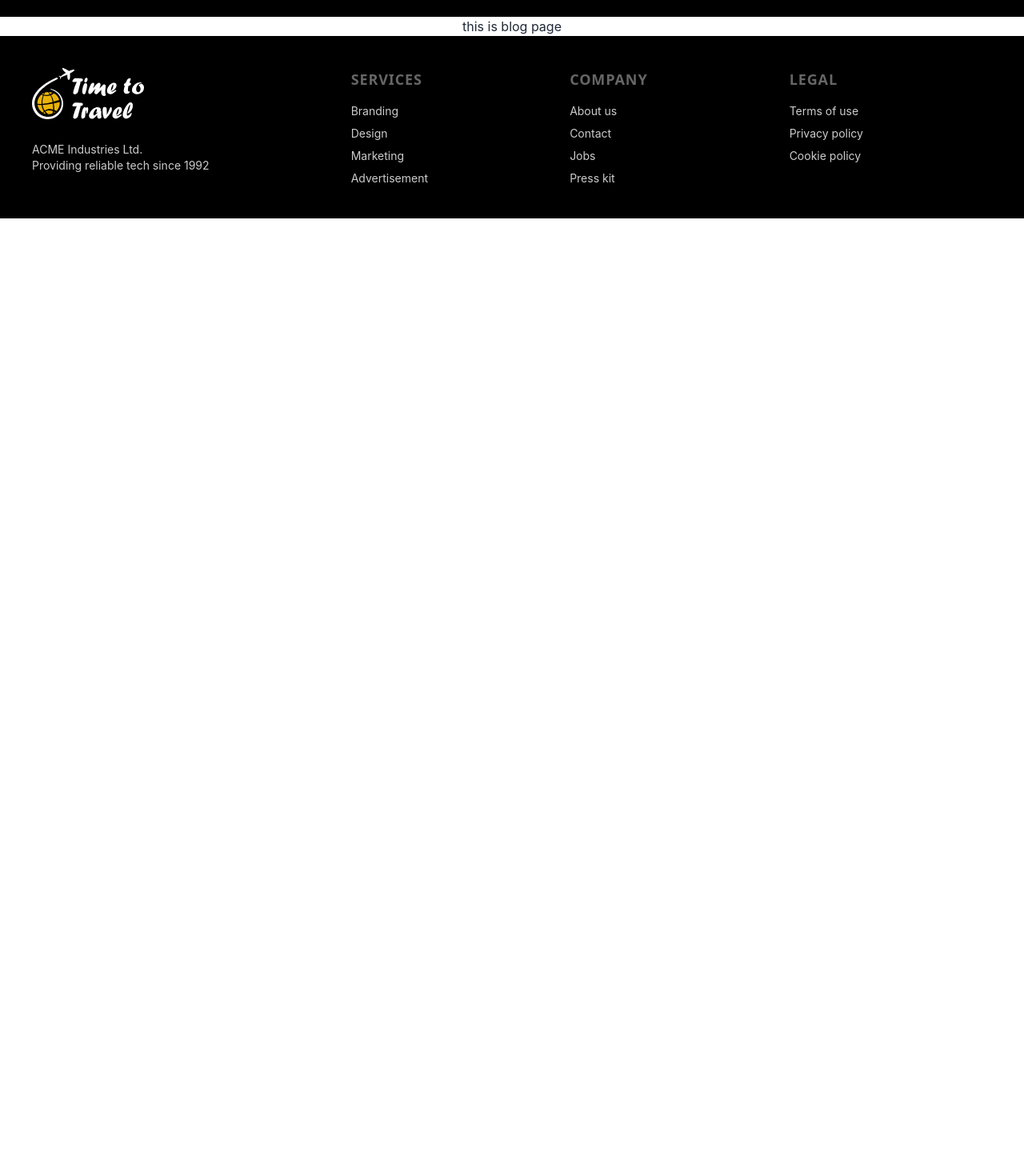
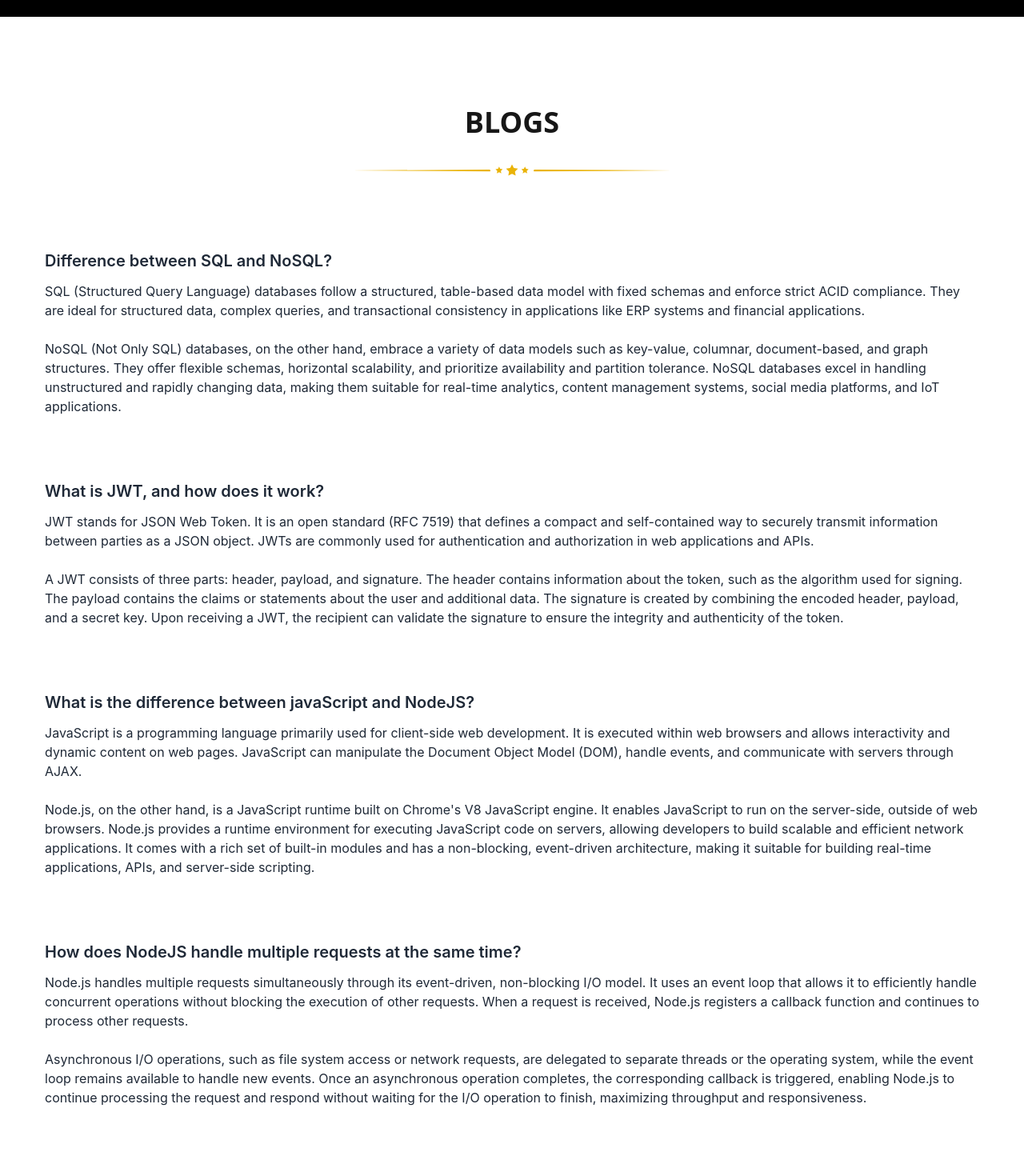
Before and after one commit to ehasanulh1/timeToTravel, a React (Create React App) app: page /blog in a window 1280 px wide. Shown: the part 120-1590 px from the top of the page at 80% size. Before the commit the page ends 800 px from the top, so only its background shows below. Built offline with nearby package versions, Linux system fonts and the light colour scheme; no server answers.

Commit message:
fixed modal problem

```diff
--- a/src/App.css
+++ b/src/App.css
@@ -1,5 +1,4 @@
 .App {
-  text-align: center;
 }
 
 .App-logo {
--- a/src/pages/Blog/Blog.js
+++ b/src/pages/Blog/Blog.js
@@ -1,9 +1,58 @@
 import React from 'react';
+import line from '../../assets/line.svg'
 
 const Blog = () => {
     return (
-        <div>
-            this is blog page
+        <div style={{ maxWidth: '1200px' }} className='mx-auto px-4 py-28'>
+            <div className='text-center pb-20'>
+                <h1 className='font-sans font-bold text-neutral-900 text-4xl uppercase mb-8'>Blogs</h1>
+                <img className='mx-auto text-yellow-500' src={line} alt="" />
+            </div>
+            <div className='mb-20'>
+                <h1 className='my-3 text-xl font-semibold'>Difference between SQL and NoSQL?</h1>
+                <div>
+                    <p>SQL (Structured Query Language) databases follow a structured, table-based data model with fixed schemas and enforce strict ACID compliance. They are ideal for structured data, complex queries, and transactional consistency in applications like ERP systems and financial applications.</p>
+                    <br />
+                    <p>
+                        NoSQL (Not Only SQL) databases, on the other hand, embrace a variety of data models such as key-value, columnar, document-based, and graph structures. They offer flexible schemas, horizontal scalability, and prioritize availability and partition tolerance. NoSQL databases excel in handling unstructured and rapidly changing data, making them suitable for real-time analytics, content management systems, social media platforms, and IoT applications.
+                    </p>
+                </div>
+            </div>
+            <div className='mb-20'>
+                <h1 className='my-3 text-xl font-semibold'>What is JWT, and how does it work?</h1>
+                <div>
+                    <p>JWT stands for JSON Web Token. It is an open standard (RFC 7519) that defines a compact and self-contained way to securely transmit information between parties as a JSON object. JWTs are commonly used for authentication and authorization in web applications and APIs.</p>
+                    <br />
+                    <p>
+                        A JWT consists of three parts: header, payload, and signature. The header contains information about the token, such as the algorithm used for signing. The payload contains the claims or statements about the user and additional data. The signature is created by combining the encoded header, payload, and a secret key. Upon receiving a JWT, the recipient can validate the signature to ensure the integrity and authenticity of the token.
+                    </p>
+                </div>
+            </div>
+            <div className='mb-20'>
+                <h1 className='my-3 text-xl font-semibold'>What is the difference between javaScript and NodeJS?</h1>
+                <div>
+                    <p>
+                        JavaScript is a programming language primarily used for client-side web development. It is executed within web browsers and allows interactivity and dynamic content on web pages. JavaScript can manipulate the Document Object Model (DOM), handle events, and communicate with servers through AJAX.
+
+                    </p>
+                    <br />
+                    <p>
+                        Node.js, on the other hand, is a JavaScript runtime built on Chrome's V8 JavaScript engine. It enables JavaScript to run on the server-side, outside of web browsers. Node.js provides a runtime environment for executing JavaScript code on servers, allowing developers to build scalable and efficient network applications. It comes with a rich set of built-in modules and has a non-blocking, event-driven architecture, making it suitable for building real-time applications, APIs, and server-side scripting.
+                    </p>
+                </div>
+            </div>
+            <div className='mb-20'>
+                <h1 className='my-3 text-xl font-semibold'>How does NodeJS handle multiple requests at the same time?</h1>
+                <div>
+                    <p>
+                        Node.js handles multiple requests simultaneously through its event-driven, non-blocking I/O model. It uses an event loop that allows it to efficiently handle concurrent operations without blocking the execution of other requests. When a request is received, Node.js registers a callback function and continues to process other requests.
+                    </p>
+                    <br />
+                    <p>
+                        Asynchronous I/O operations, such as file system access or network requests, are delegated to separate threads or the operating system, while the event loop remains available to handle new events. Once an asynchronous operation completes, the corresponding callback is triggered, enabling Node.js to continue processing the request and respond without waiting for the I/O operation to finish, maximizing throughput and responsiveness.
+                    </p>
+                </div>
+            </div>
         </div>
     );
 };
--- a/src/pages/Reviews/MyReviews.js
+++ b/src/pages/Reviews/MyReviews.js
@@ -41,7 +41,7 @@ const MyReviews = () => {
             </div>
             <div className='items-center'>
                 {
-                    myReviews.length > 0 ?
+                    myReviews?.length > 0 ?
                         <div className='grid grid-cols-2 gap-10 mb-10'>
                             {
                                 myReviews.map(review => <ReviewCard
@@ -55,6 +55,7 @@ const MyReviews = () => {
                         <div className='font-medium text-3xl'>{noReviews}</div>
                 }
             </div>
+
         </div>
     );
 };
--- a/src/pages/Reviews/Review.js
+++ b/src/pages/Reviews/Review.js
@@ -68,19 +68,25 @@ const Review = ({ review }) => {
                                 :
                                 <></>
                         }
+
                         {
                             rating === 1 ?
                                 <>
-                                    <FaStar className='text-yellow-500 mr-0.5' />
+                                    <FaStar className='me-1' />
                                     <FaStar className='me-1' />
                                     <FaStar className='me-1' />
                                     <FaStar className='me-1' />
                                     <FaStar className='me-1' />
                                 </>
                                 :
-                                <></>
+                                <>
+                                    <FaStar className='me-1' />
+                                    <FaStar className='me-1' />
+                                    <FaStar className='me-1' />
+                                    <FaStar className='me-1' />
+                                    <FaStar className='me-1' />
+                                </>
                         }
-
                     </div>
                 </div>
             </div>
```
Also changed, not shown: src/pages/Reviews/ReviewCard.js (+39 -21 lines).
